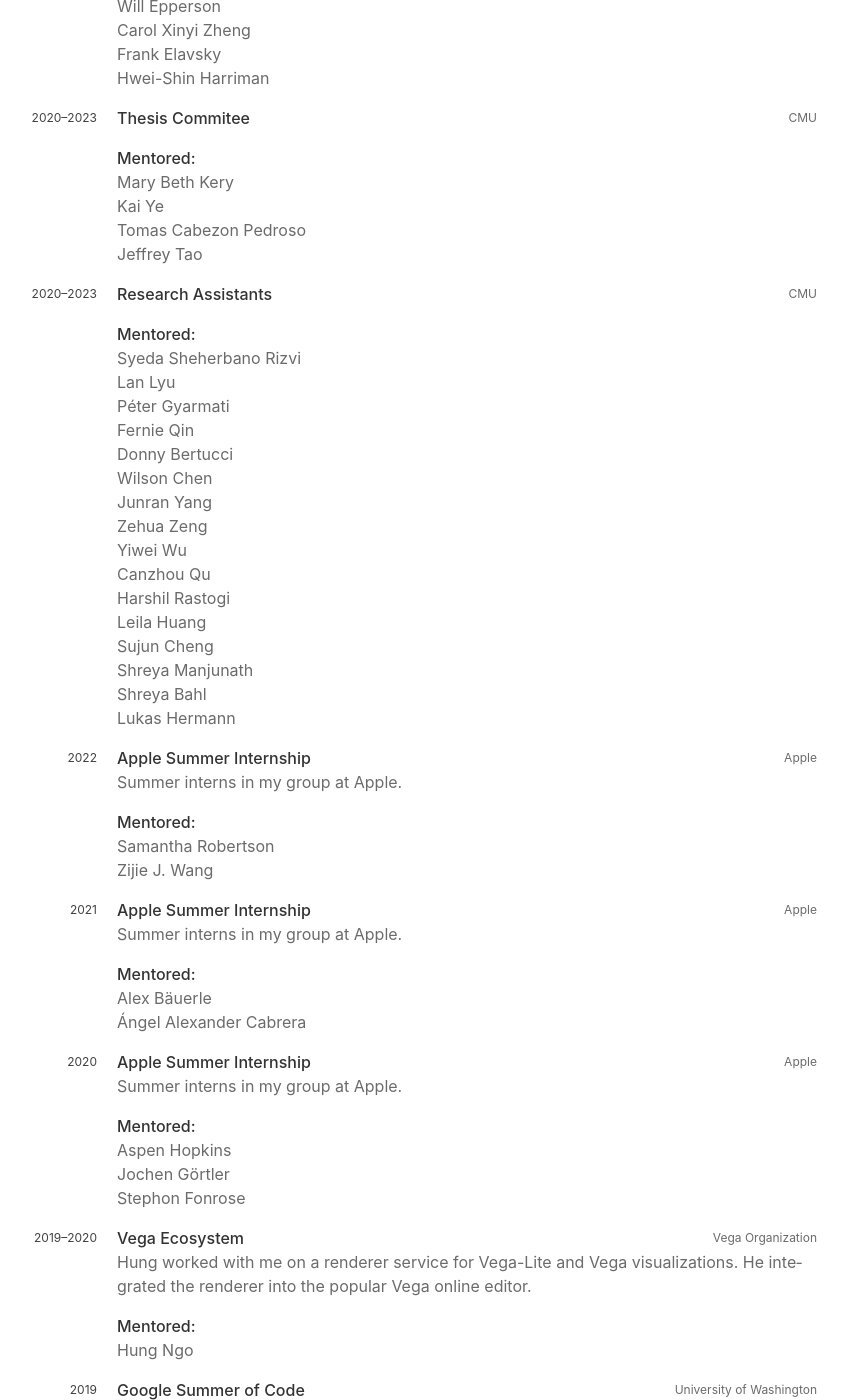
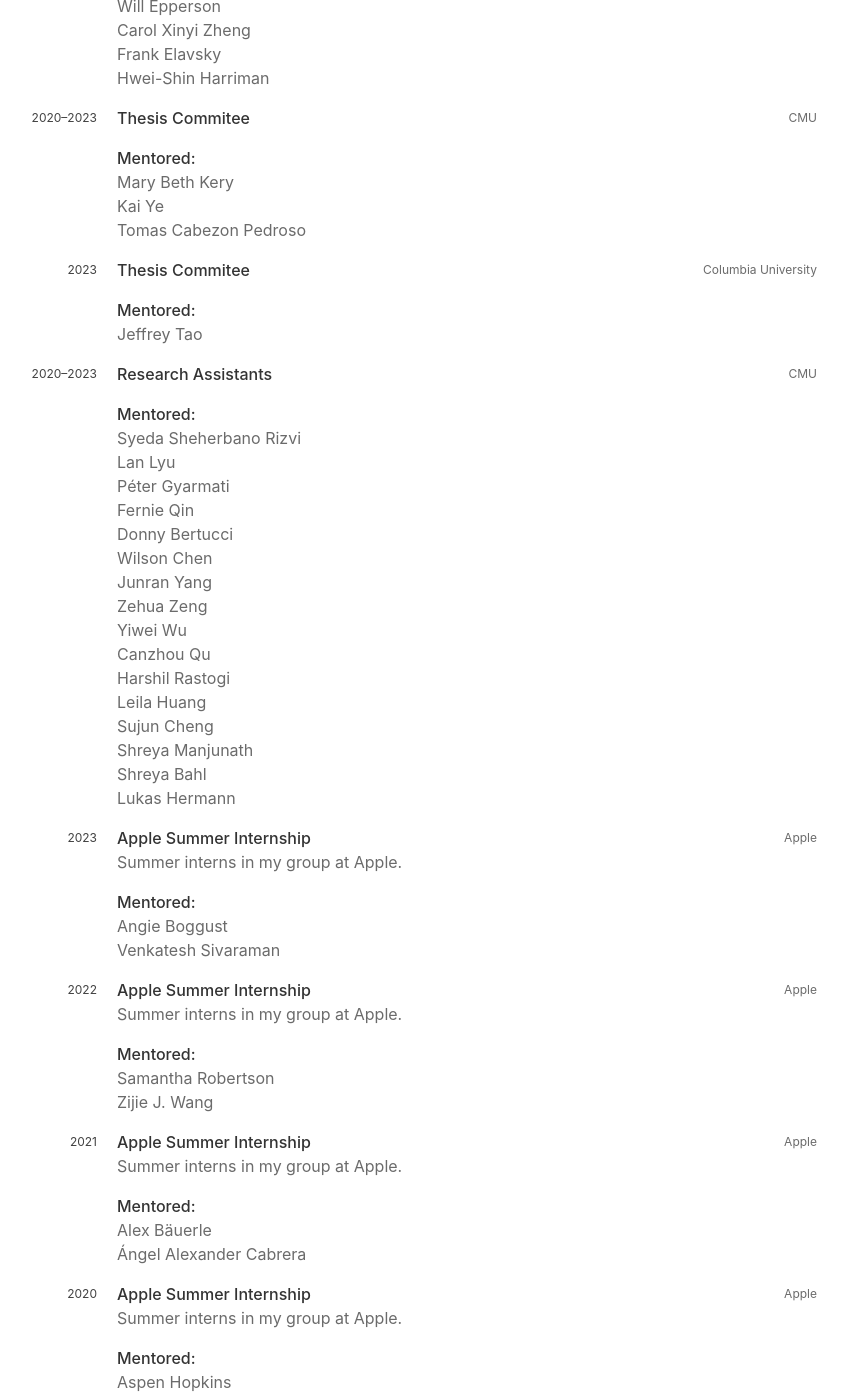
Before and after one commit to domoritz/domoritz.github.io, a Jekyll site: the page built from cv.html, in a window 1280 px wide and 1400 px high, scrolled down 8009 px. Shown: the whole window, without its empty margins (223-1071 px from the left). Built offline with Jekyll 4.4.1, drawn with Linux system fonts in a browser that asks for light colours.

Commit message:
update mentoring

```diff
--- a/_data/mentoring.yml
+++ b/_data/mentoring.yml
@@ -14,6 +14,10 @@
     - Mary Beth Kery
     - Kai Ye
     - Tomas Cabezon Pedroso
+- title: "Thesis Commitee"
+  year: 2023
+  location: Columbia University
+  who:
     - Jeffrey Tao
 - title: "Research Assistants"
   year: 2020-2023
@@ -35,6 +39,13 @@
     - Shreya Manjunath
     - Shreya Bahl
     - Lukas Hermann
+- title: "Apple Summer Internship"
+  year: 2023
+  description: Summer interns in my group at Apple.
+  location: Apple
+  who:
+    - Angie Boggust
+    - Venkatesh Sivaraman
 - title: "Apple Summer Internship"
   year: 2022
   description: Summer interns in my group at Apple.
```
